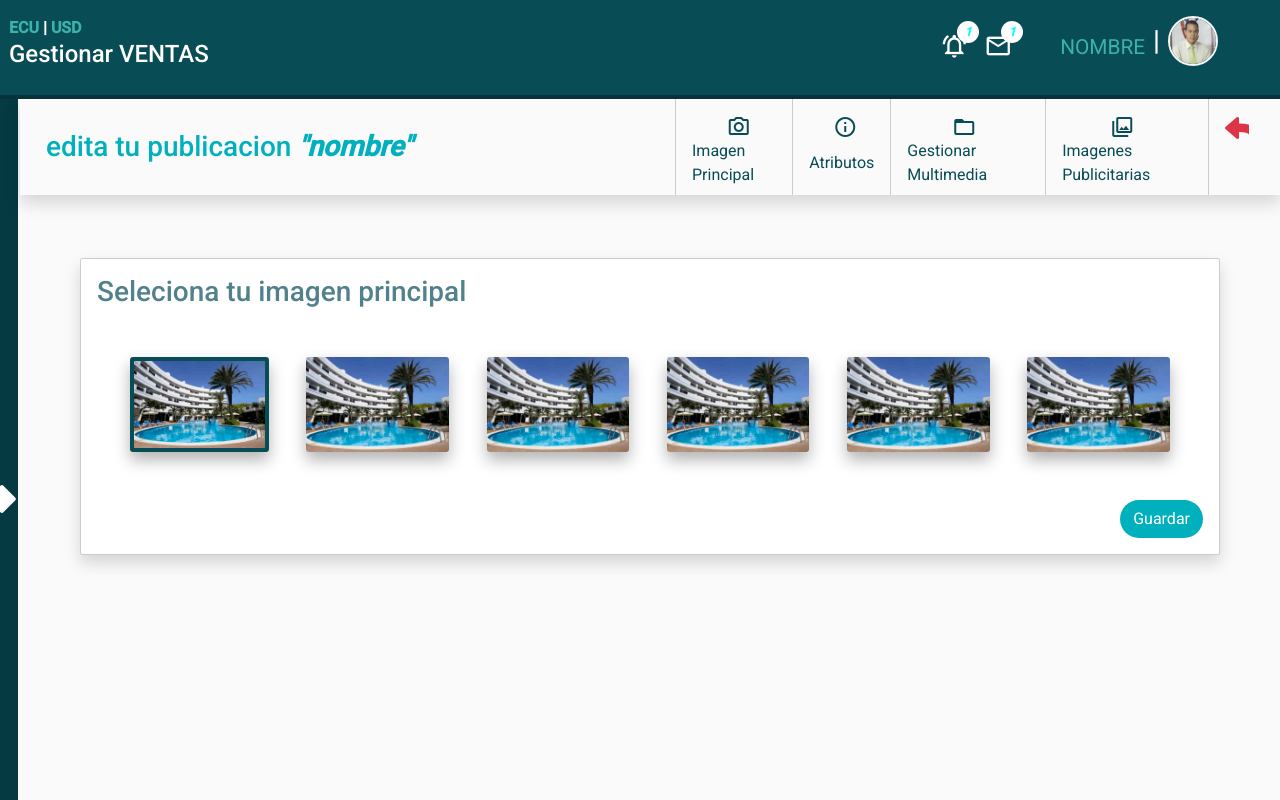
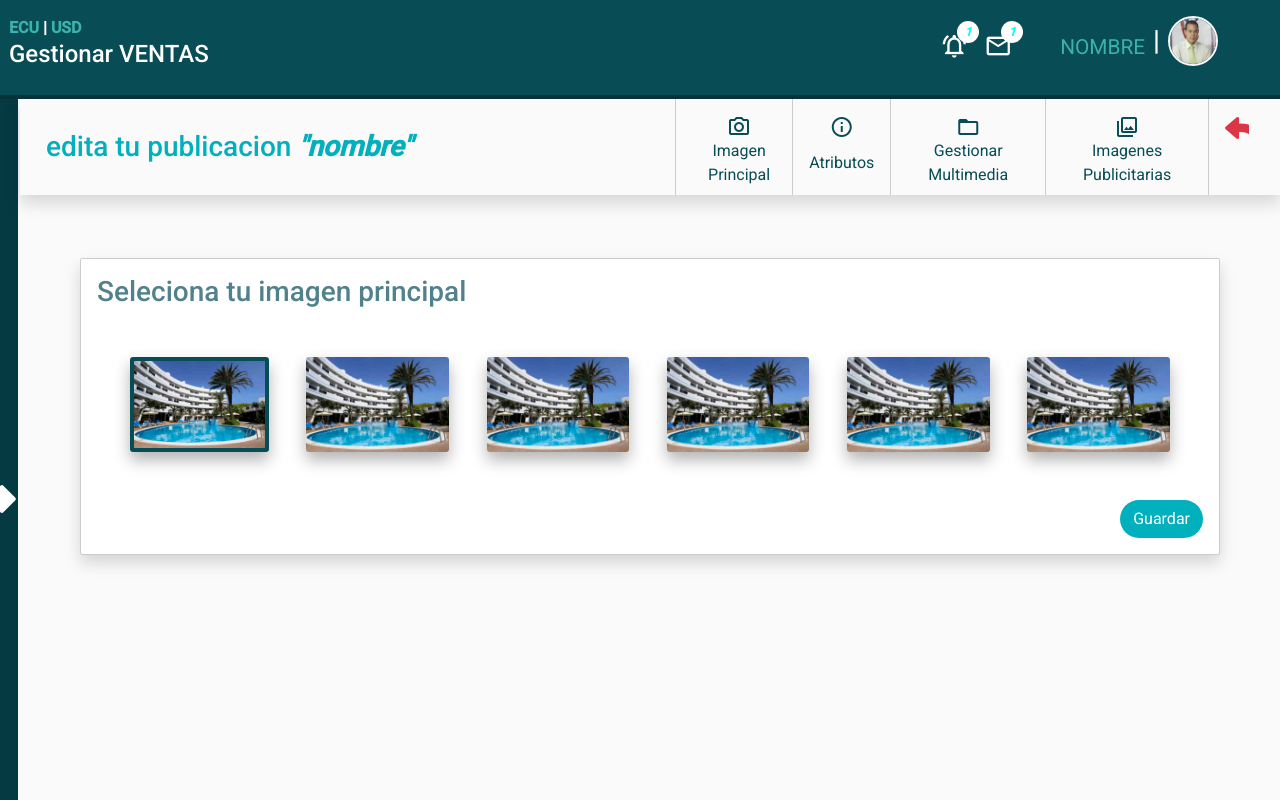
Before and after one commit to alfonsodav/smas-ventas, an Angular app: page /publicacion in a window 1280 px wide. Built offline with nearby package versions, Linux system fonts and the light colour scheme; what angular-bootstrap-md would draw is missing.

Commit message:
ajustes menores

```diff
--- a/src/app/app.component.html
+++ b/src/app/app.component.html
@@ -37,7 +37,7 @@
                 <a class="text-white pl-1 " [routerLink]="[item.redirecTo]"><i class="fa {{item.icon}} pt-1" ></i>{{item.name}}</a>
             </li>
             <li class="text-white list-unstyled p-md-2 p-0" mdbDropdown>
-                <a mdbDropdownToggle class="dropdown-toggle waves-light d-block"  type="button" mdbWavesEffect>
+                <a mdbDropdownToggle class="dropdown-toggle waves-light d-block"  mdbWavesEffect>
                     <i class="fa fa-home d-block d-md-inline-block"></i>
                   <span>bropdown</span>
                 </a>
--- a/src/app/view/publicacion/publicacion.component.css
+++ b/src/app/view/publicacion/publicacion.component.css
@@ -9,7 +9,7 @@
 .miniatura:active{
     border: 1px solid #084c55;
 }
-figure .far{
+.fa-trash-alt{
     color: red;
 }
 .miniaturas{
@@ -37,7 +37,7 @@ figure .far{
     border-bottom: 2px solid #ccc !important;
 }
 .nav div i{
-    padding-left: 37%;
+    padding-left: 0%;
     font-size: 1.5em;
 }
 .nav{
@@ -46,6 +46,7 @@ figure .far{
 }
 .nav a{
     display: grid;
+    text-align: center;
     color: #084c55;
 }
 a:hover{
@@ -80,7 +81,7 @@ a:hover{
     border-color: #00b0bc !important;
 }
 .gestionado i {
-    color: #00b0bc;
+    color: #084c55;
     font-size: 2rem;
 }
 #regresar-titulo{
```
